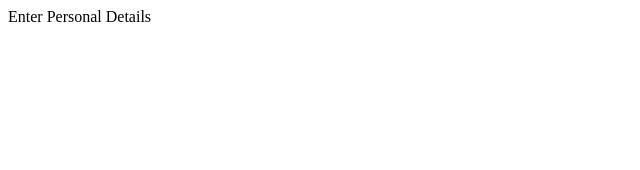
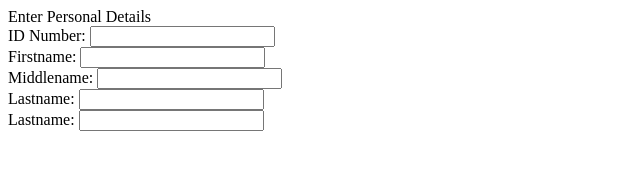
Before and after one commit to rzalejandro6/rzalejandro6.github.io, a plain HTML site: page FORMATIVE4/formative4.html in a window 1280 px wide. Shown: the whole page, without its empty margins (0-640 px from the left). Drawn offline with Linux system fonts and the light colour scheme.

Commit message:
Wala pa sa kalahati - NOv 1 - 10:40

```diff
--- a/FORMATIVE4/formative4.html
+++ b/FORMATIVE4/formative4.html
@@ -4,13 +4,40 @@
     <meta charset="UTF-8">
     <meta name="viewport" content="width=device-width, initial-scale=1.0">
     <title>SIGN UP FORM 2025</title>
+
+    <link rel="stylesheet" href="CSS/grid.css">
+    <link rel="stylesheet" href="CSS/style.css">
+    <script src="formative4.js"></script>
+
 </head>
 
 <body>
-    <header> Enter Personal Details
-    </header>
+    <header> Enter Personal Details </header>
 
     <main>
+        <form action="">
+            <div>
+            <label for="ID Number">ID Number:</label>
+            <input type="text" name="ID Number" id="ID Number">
+            </div>
+            <div>
+            <label for="Firstname">Firstname:</label>
+            <input type="text" name="Firstname" id="Firstname">
+            </div>
+            <div>
+            <label for="Middlename">Middlename:</label>
+            <input type="text" name="Middlename" id="Middlename">
+            </div>
+            <div>
+            <label for="Lastname">Lastname:</label>
+            <input type="text" name="Lastname" id="Lastname">
+            </div>
+            <div>
+            <label for="Gender">Lastname:</label>
+            <input type="text" name="Gender" id="Gender">
+            </div>
+
+        </form>
 
     </main>
 
```
Also changed, not shown: 1 other file.
